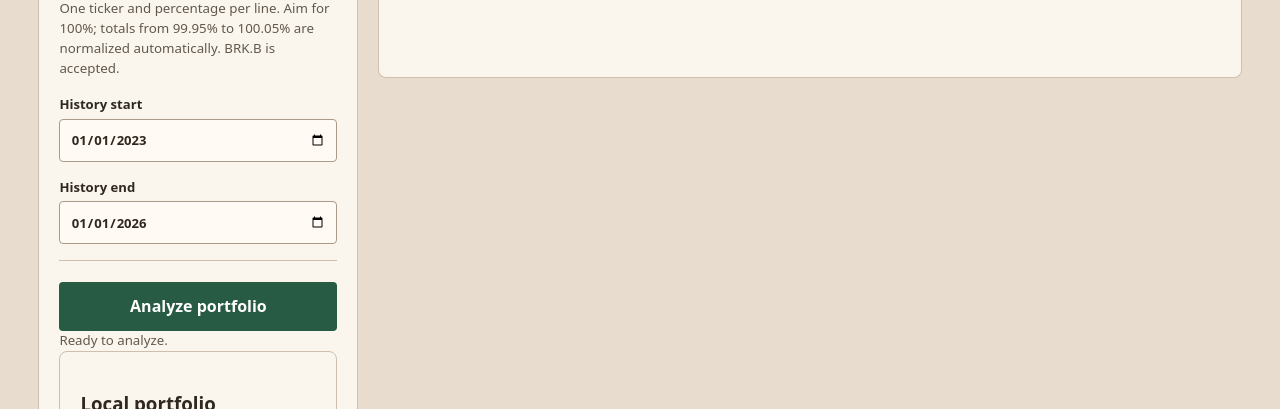
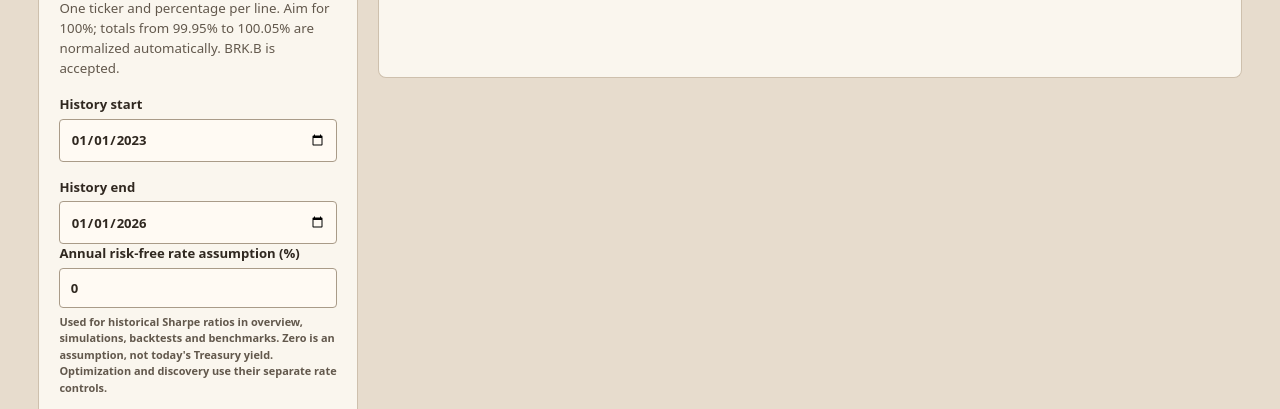
Before and after one commit to Aram-Barajas/Monte-Carlo-Portfolio-Lab, a plain HTML site: page frontend/index.html in a window 1280 px wide. Shown: the part 542-951 px from the top of the page. Drawn offline with Linux system fonts and the light colour scheme; files that its build step writes are made by us from their sources; files whose address does not match are found by name.

Commit message:
feat: expose risk-free assumptions rather than silently defaulting to zero

```diff
--- a/frontend/index.html
+++ b/frontend/index.html
@@ -92,6 +92,11 @@ AMZN, 15</textarea>
                             <input id="end" type="date" value="2026-01-01" required>
                         </label>
                     </div>
+                    <label data-controls="overview simulation backtesting risk" for="analysis-rate">
+                        Annual risk-free rate assumption (%)
+                        <input id="analysis-rate" type="number" min="-5" max="50" step=".01" value="0">
+                        <small>Used for historical Sharpe ratios in overview, simulations, backtests and benchmarks. Zero is an assumption, not today's Treasury yield. Optimization and discovery use their separate rate controls.</small>
+                    </label>
 
                     <label class="shared-capital" data-controls="simulation backtesting stress planning" hidden>
                         Initial investment ($)
```
